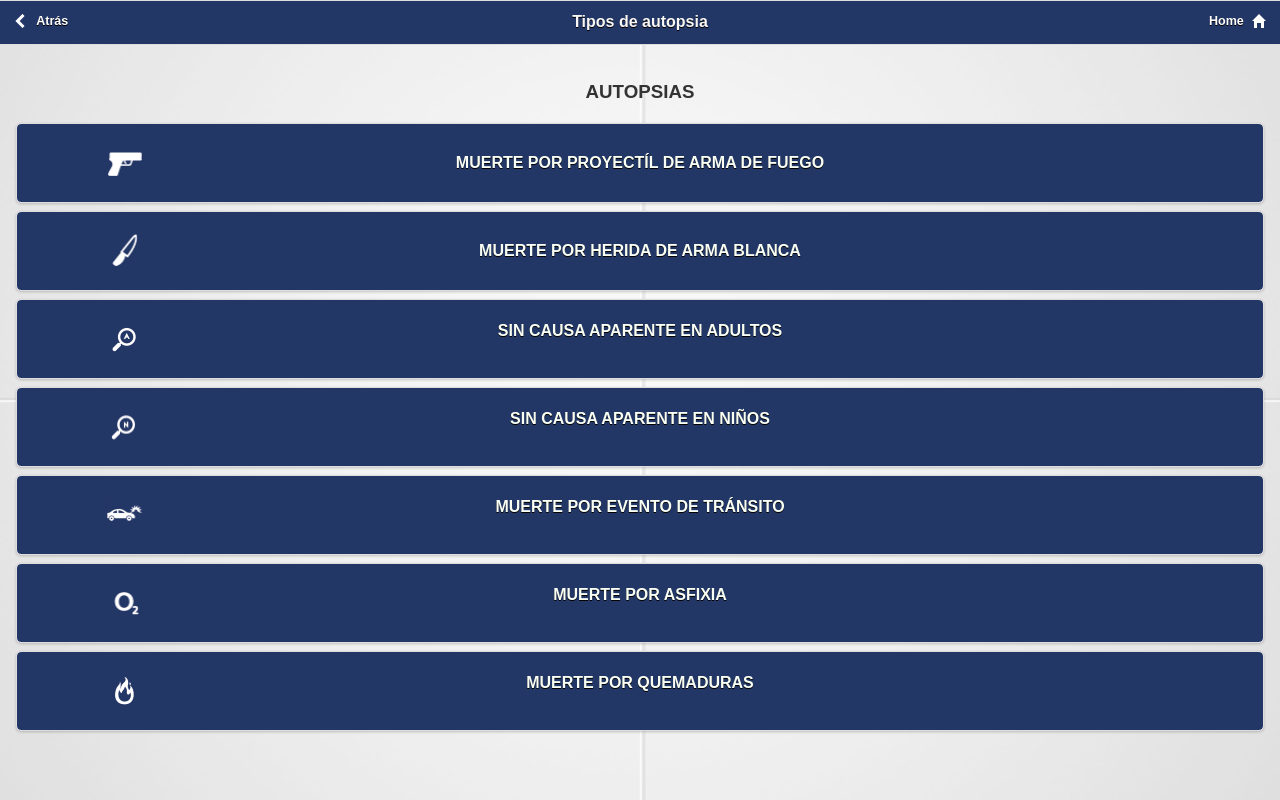
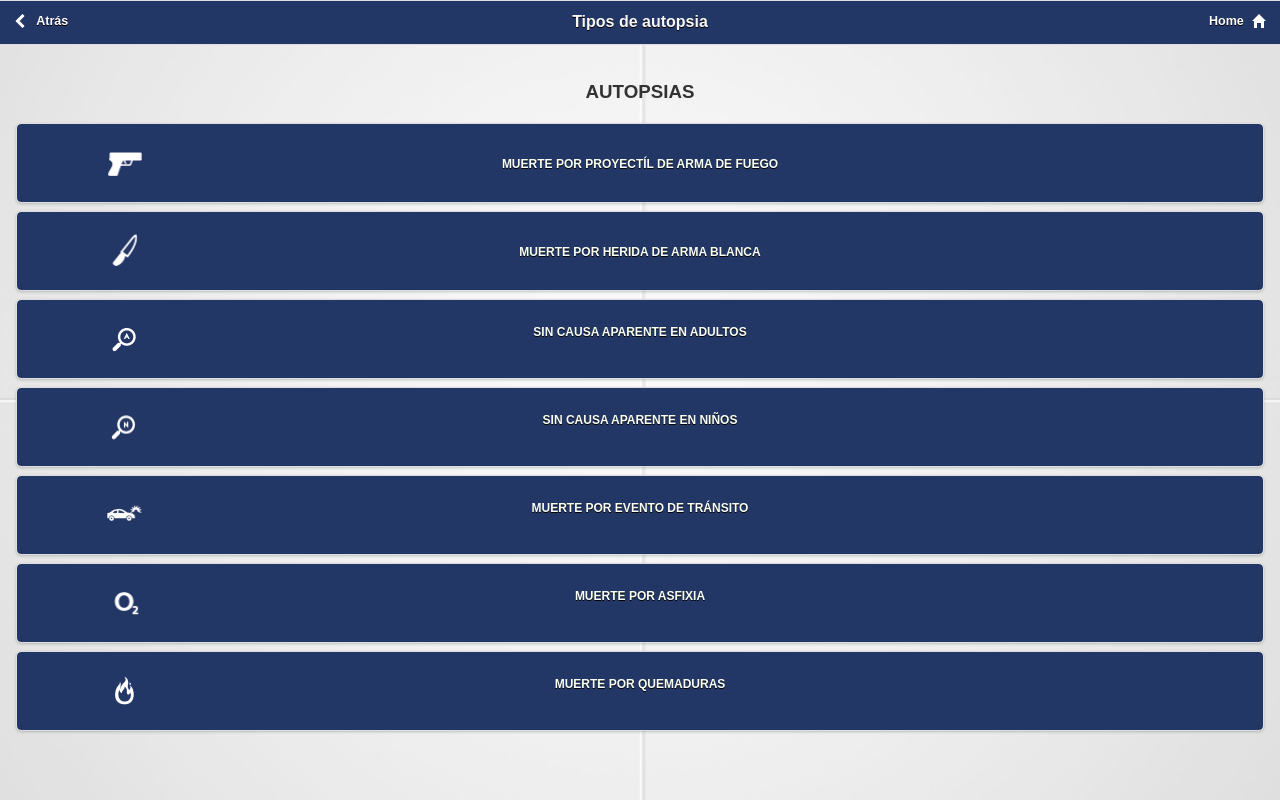
Before and after one commit to sebasgott/IOS_Medicina_Final_v1, a plain HTML site: page html/activity_autopsies.html in a window 1280 px wide. Drawn offline with Linux system fonts and the light colour scheme.

```diff
--- a/html/activity_autopsies.html
+++ b/html/activity_autopsies.html
@@ -24,13 +24,13 @@
 		</div>
 		<div data-role="content">
 			<h3 style="text-align: center; white-space: normal;">AUTOPSIAS</h3>
-			<button class="ui-btn ui-btn-b ui-shadow ui-corner-all btn_gun" onclick="goGunFire1()"><strong>MUERTE POR PROYECTÍL DE ARMA DE FUEGO</strong></button>
-			<button class="ui-btn ui-btn-b ui-shadow ui-corner-all btn_knife" onclick="goKnife1()"><strong>MUERTE POR HERIDA DE ARMA BLANCA</strong></button>
-			<button class="ui-btn ui-btn-b ui-shadow ui-corner-all btn_adult" onclick="goAdult1()"><strong>SIN CAUSA APARENTE EN ADULTOS</strong></p></button>
-			<button class="ui-btn ui-btn-b ui-shadow ui-corner-all btn_child" onclick="goChild1()"><strong>SIN CAUSA APARENTE EN NIÑOS</strong></p></button>
-			<button class="ui-btn ui-btn-b ui-shadow ui-corner-all btn_crash" onclick="goCrash1()"><strong>MUERTE POR EVENTO DE TRÁNSITO</strong></p></button>
-			<button class="ui-btn ui-btn-b ui-shadow ui-corner-all btn_asphyxia" onclick="goAsphyxia1()"><strong>MUERTE POR ASFIXIA</strong></p></button>
-			<button class="ui-btn ui-btn-b ui-shadow ui-corner-all btn_burn" onclick="goBurn1()"><strong>MUERTE POR QUEMADURAS</strong></p></button>
+			<button class="ui-btn ui-btn-b ui-shadow ui-corner-all btn_gun" onclick="goGunFire1()"><strong style="font-size: 12px;">MUERTE POR PROYECTÍL DE ARMA DE FUEGO</strong></button>
+			<button class="ui-btn ui-btn-b ui-shadow ui-corner-all btn_knife" onclick="goKnife1()"><strong style="font-size: 12px;">MUERTE POR HERIDA DE ARMA BLANCA</strong></button>
+			<button class="ui-btn ui-btn-b ui-shadow ui-corner-all btn_adult" onclick="goAdult1()"><strong style="font-size: 12px;">SIN CAUSA APARENTE EN ADULTOS</strong></p></button>
+			<button class="ui-btn ui-btn-b ui-shadow ui-corner-all btn_child" onclick="goChild1()"><strong style="font-size: 12px;">SIN CAUSA APARENTE EN NIÑOS</strong></p></button>
+			<button class="ui-btn ui-btn-b ui-shadow ui-corner-all btn_crash" onclick="goCrash1()"><strong style="font-size: 12px;">MUERTE POR EVENTO DE TRÁNSITO</strong></p></button>
+			<button class="ui-btn ui-btn-b ui-shadow ui-corner-all btn_asphyxia" onclick="goAsphyxia1()"><strong style="font-size: 12px;">MUERTE POR ASFIXIA</strong></p></button>
+			<button class="ui-btn ui-btn-b ui-shadow ui-corner-all btn_burn" onclick="goBurn1()"><strong style="font-size: 12px;">MUERTE POR QUEMADURAS</strong></p></button>
 		</div>
 		<!--*********************************INICIO DE SECCIÓN POP-UP*******************************************************-->
 		<div data-role="popup" id="popupDialog" data-overlay-theme="b" data-theme="b" data-dismissible="false" style="max-width:400px;">
```
